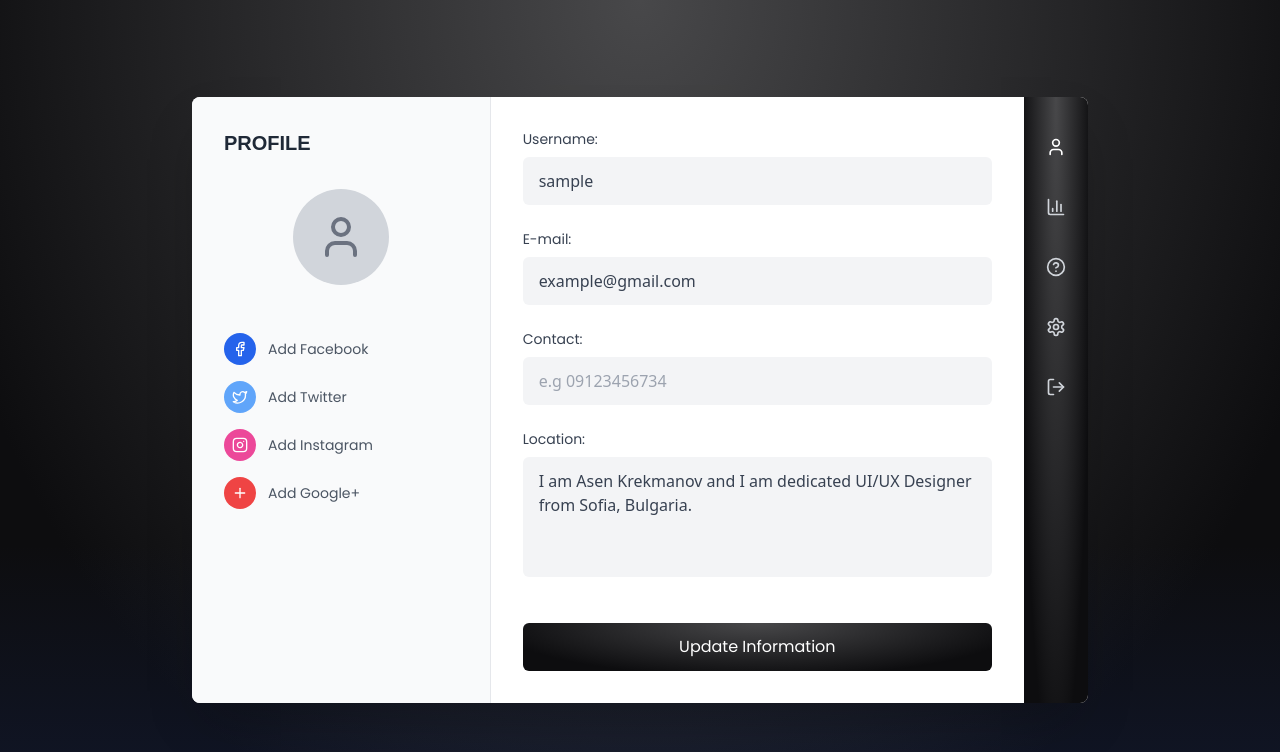
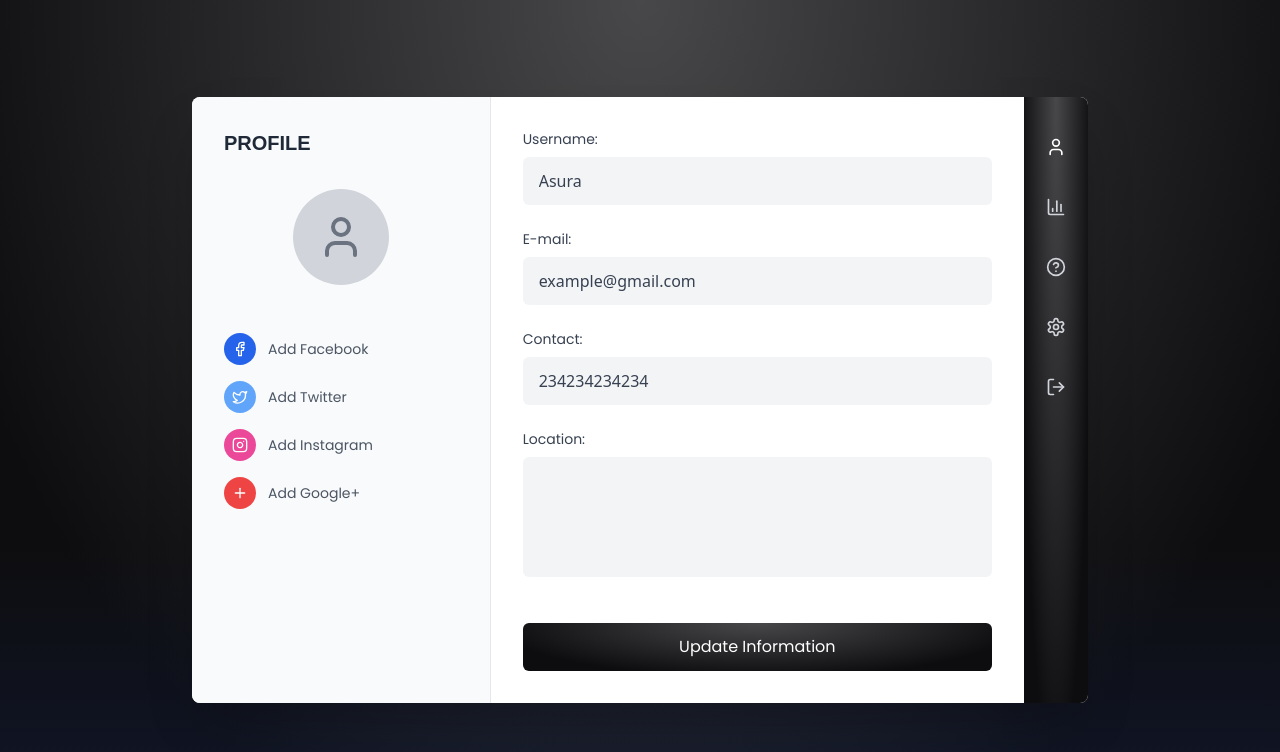
Before and after one commit to Asuraking913/recycle_proj, a React (Vite) app: page /profile in a window 1280 px wide. Shown: the top 752 px of the page. Built offline with nearby package versions, Linux system fonts and the light colour scheme; no server answers; sample sign-in values are in the browser's storage.

Commit message:
feat: fixed profile issue

```diff
--- a/src/components/primary-comp/sidebar.jsx
+++ b/src/components/primary-comp/sidebar.jsx
@@ -16,13 +16,13 @@ function SideBar({nav}) {
         }
     }, [nav])
 
-    useEffect(() =>{
+    // useEffect(() =>{
 
-        if (isLoggedIn) {
-            navigate("/authenticate")
-        }
+    //     if (isLoggedIn) {
+    //         navigate("/authenticate")
+    //     }
 
-    }, [])
+    // }, [])
 
   return (
     <div className='z-[4] fixed h-[90vh] top-[4.5em] bg-transparent shadow-md rounded-[10px] shadow-[--nav]'>
--- a/src/pages/dashboard.jsx
+++ b/src/pages/dashboard.jsx
@@ -25,13 +25,16 @@ function Dashboard() {
     const [clicked, setClicked] = useState("orders")
     const [loading, setLoading] = useState(false)
     const [error, setError] = useState("")
-    const [username, setUsername] = useState(localStorage.getItem('username'))
+    const [username, setUsername] = useState(localStorage.getItem('username') ? localStorage.getItem('username') : null)
     const navigate = useNavigate()
     const value = adminUser ? 9 : 2
     const [complete, setComplete] = useState(false)
     const [fullCount, setFullCount] = useState(0)
 
     useEffect(() => {
+        if(!username) {
+            navigate("/authenticate")
+        }
         let admin = sessionStorage.getItem('admin');
         console.log(admin)
         if(!(admin === false)) {
--- a/src/pages/profile.jsx
+++ b/src/pages/profile.jsx
@@ -1,29 +1,84 @@
 import React, { useState, useEffect } from 'react';
 import { User, Facebook, Twitter, Instagram, Plus, BarChart3, HelpCircle, Settings, LogOut } from 'lucide-react';
 import { useNavigate } from 'react-router-dom'
+import Axios from '../utils/Axios';
+import { faSpinner, faTimesCircle } from '@fortawesome/free-solid-svg-icons'
+import { FontAwesomeIcon } from '@fortawesome/react-fontawesome'
 
 export default function ProfileForm() {
   const [formData, setFormData] = useState({
     username: localStorage.getItem('username'),
     email: "example@gmail.com",
     password: 'bigbigworld23',
-    repeatPassword: 'bigbigworld23',
+    contact : 'testcontact',
     aboutMe: 'I am Asen Krekmanov and I am dedicated UI/UX Designer from Sofia, Bulgaria.'
   });
 
+  const [username, setUsername] = useState('asura')
+  const [contact, setContact] = useState('234234234234')
+  const [email, setEmail] = useState('example@gmail.com')
+  const  [loading, setLoading] = useState(false)
+  const [location, setLocation] = useState("")
+  const [error, setError] = useState("")
+  const [success, setSuccess] = useState("")
+
    const navigate = useNavigate()
-  console.log(localStorage.getItem('username'))
 
   const handleInputChange = (e) => {
+
+    if(e.target) {}
     setFormData({
       ...formData,
       [e.target.name]: e.target.value
     });
   };
 
+  const handleProfileDetails = async () => {
+    let user_id = localStorage.getItem('user_id')
+            setLoading(prev => true)
+
+    let data = { 'user_id' : user_id, "location" : location }
+
+    if(user_id) {
+      const response = await Axios.post("/api/profile/", data)
+
+      console.log(response.data)
+
+      setUsername(prev => response.data.data.username)
+      setEmail(prev => response.data.data.email)
+      setContact(prev => response.data.data.contact)
+      setSuccess(prev => "Updated)")
+
+      return
+
+    }
+
+      setLoading(prev => false)
+      setError('An Error occurred')
+
+  }
+
+  const fetchProfileDetails = async () => {
+
+    let user_id = localStorage.getItem('user_id')
+
+    const response = await Axios.get(`/api/profile?id=${user_id}`)
+
+    if(response.status == 200) {
+      setUsername(prev => response.data.data.username)
+      setEmail(prev => response.data.data.email)
+      setContact(prev => response.data.data.contact)
+      setLocation(prev => response.data.data.location)
+    }
+
+  }
+
   const [isLoggedIn, setLoggedIn] = useState(localStorage.getItem('username') === null)
-	useEffect(() =>{
 
+
+	   useEffect(() =>{
+
+        fetchProfileDetails()
         if (isLoggedIn) {
             navigate("/authenticate")
         }
@@ -100,9 +155,9 @@ export default function ProfileForm() {
                   <input
                     type="text"
                     name="username"
-                    value={formData.username}
-                    onChange={handleInputChange}
-                    className="w-full px-4 py-3 bg-gray-100 border-0 rounded-md focus:outline-none focus:ring-2 focus:ring-blue-500 text-gray-700"
+                    value={username}
+                    onChange={e => setUsername(e.target.value)}
+                    className="w-full px-4 capitalize py-3 bg-gray-100 border-0 rounded-md focus:outline-none focus:ring-2 focus:ring-blue-500 text-gray-700"
                   />
                 </div>
 
@@ -114,8 +169,8 @@ export default function ProfileForm() {
                   <input
                     type="email"
                     name="email"
-                    value={formData.email}
-                    onChange={handleInputChange}
+                    value={email}
+                    onChange={e => setEmail(e.target.value)}
                     readOnly
                     className="w-full px-4 py-3 bg-gray-100 border-0 rounded-md focus:outline-none focus:ring-2 focus:ring-blue-500 text-gray-700"
                   />
@@ -128,7 +183,9 @@ export default function ProfileForm() {
                   </label>
                   <input
                     type="text"
-                    name="location"
+                    name="contact"
+                    onChange={e => setContact(e.target.value)}
+                    value={contact}
                     placeholder='e.g 09123456734'
                     className="w-full px-4 py-3 bg-gray-100 border-0 rounded-md focus:outline-none focus:ring-2 focus:ring-blue-500 text-gray-700"
                   />
@@ -143,7 +200,6 @@ export default function ProfileForm() {
                     type="password"
                     name="repeatPassword"
                     value={formData.repeatPassword}
-                    onChange={handleInputChange}
                     className="w-full px-4 py-3 bg-gray-100 border-0 rounded-md focus:outline-none focus:ring-2 focus:ring-blue-500 text-gray-700"
                   />
                 </div>*/}
@@ -155,8 +211,8 @@ export default function ProfileForm() {
                   </label>
                   <textarea
                     name="aboutMe"
-                    value={formData.aboutMe}
-                    onChange={handleInputChange}
+                    value={location}
+                    onChange={e => setLocation(e.target.value)}
                     rows={4}
                     className="w-full px-4 py-3 bg-gray-100 border-0 rounded-md focus:outline-none focus:ring-2 focus:ring-blue-500 text-gray-700 resize-none"
                   />
@@ -164,8 +220,27 @@ export default function ProfileForm() {
 
                 {/* Update Button */}
                 <div className="pt-4">
-                  <button className="w-full poppins linear-grad hover:sm:scale-105 duration-[0.3s] text-white font-medium py-3 px-6 rounded-md transition-colors">
-                    Update Information
+                  <button onClick={() => handleProfileDetails()} className="w-full poppins linear-grad hover:sm:scale-105 duration-[0.3s] text-white font-medium py-3 px-6 rounded-md transition-colors">
+
+
+
+                    {
+
+                    loading
+
+                      ?
+
+                      <i>
+                          <FontAwesomeIcon icon={faSpinner} className='text-[1.4rem] text-[--nav] animate-spin'/>
+                      </i>
+
+                      :
+
+                      <span>
+                        Update Information
+                      </span>
+                    }
+
                   </button>
                 </div>
               </div>
--- a/src/utils/authenticate.jsx
+++ b/src/utils/authenticate.jsx
@@ -34,18 +34,18 @@ const handleSumbit = async (e, onError, onLogin, data, onLoading) => {
 
     try{
       const response = await Axios.post("/api/auth/login/user/", data.data)
-      console.log(response)
+      console.log(response.data)
       // return
       if (response.status == 200) {
         data.onResult(true)
         localStorage.setItem('access', response.data.access)
         localStorage.setItem('username', response.data.username)
+        localStorage.setItem('user_id', response.data.user_id)
         data.onAuth(true)
         data.onAdmin(response.data.is_admin)
         sessionStorage.setItem('admin', response.data.is_admin)
         sessionStorage.setItem('auth', true)
 
-        console.log(localStorage)
       }
     }
     catch(error) {
```
